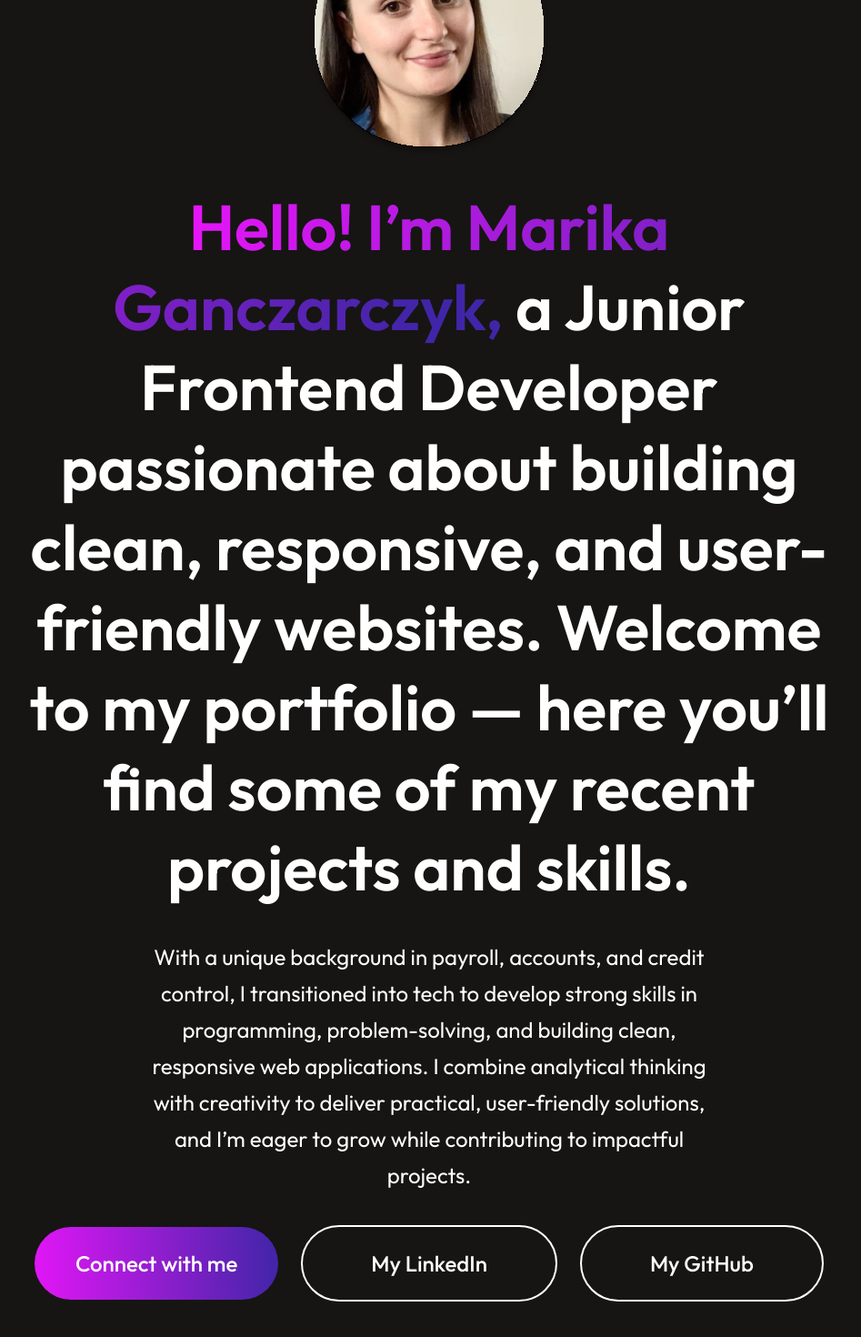
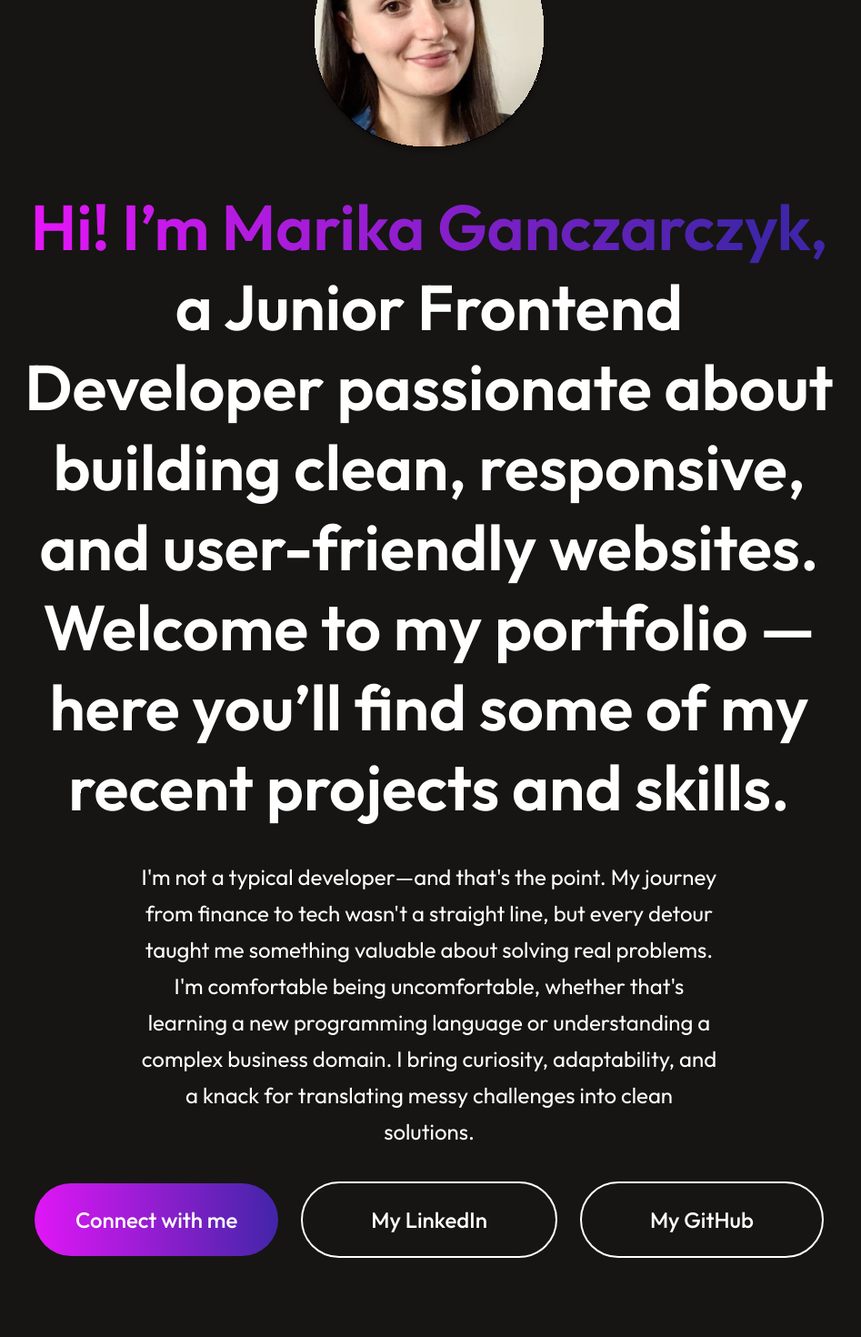
Before and after one commit to MarikaGanczarczyk/my-portfolio, a React (Vite) app in the folder portfolio-react/: page / in a window 1280 px wide. Shown: the part 350-1820 px from the top of the page at 91% size, without its empty margins (168-1115 px from the left). Built offline with nearby package versions, Linux system fonts and the light colour scheme.

Commit message:
changed about me

```diff
--- a/portfolio-react/src/Components/Hero/Hero.jsx
+++ b/portfolio-react/src/Components/Hero/Hero.jsx
@@ -7,8 +7,9 @@ const Hero = () => {
   return (
     <div id='home' className='hero'>
       <img src={MyPic} alt="" />
-      <h1><span >Hello! I’m Marika Ganczarczyk,</span> a Junior Frontend Developer passionate about building clean, responsive, and user-friendly websites. Welcome to my portfolio — here you’ll find some of my recent projects and skills. </h1>
-      <p>With a unique background in payroll, accounts, and credit control, I transitioned into tech to develop strong skills in programming, problem-solving, and building clean, responsive web applications. I combine analytical thinking with creativity to deliver practical, user-friendly solutions, and I’m eager to grow while contributing to impactful projects.</p>
+      <h1><span >Hi! I’m Marika Ganczarczyk,</span> a Junior Frontend Developer passionate about building clean, responsive, and user-friendly websites. Welcome to my portfolio — here you’ll find some of my recent projects and skills. </h1>
+      <p>I'm not a typical developer—and that's the point. My journey from finance to tech wasn't a straight line, but every detour taught me something valuable about solving real problems. I'm comfortable being uncomfortable, whether that's learning a new programming language or understanding a complex business domain. I bring curiosity, adaptability, and a knack for translating messy challenges into clean solutions.
+</p>
       <div className="hero-action">
         <div className="hero-connect"><AnchorLink className='anchor-link' offset={50} href='#contact'>Connect with me</AnchorLink></div>
         <div className="hero-linkedin"><a href="http://www.linkedin.com/in/marika-gańczarczyk-1144ab295" target="_blank"
```
